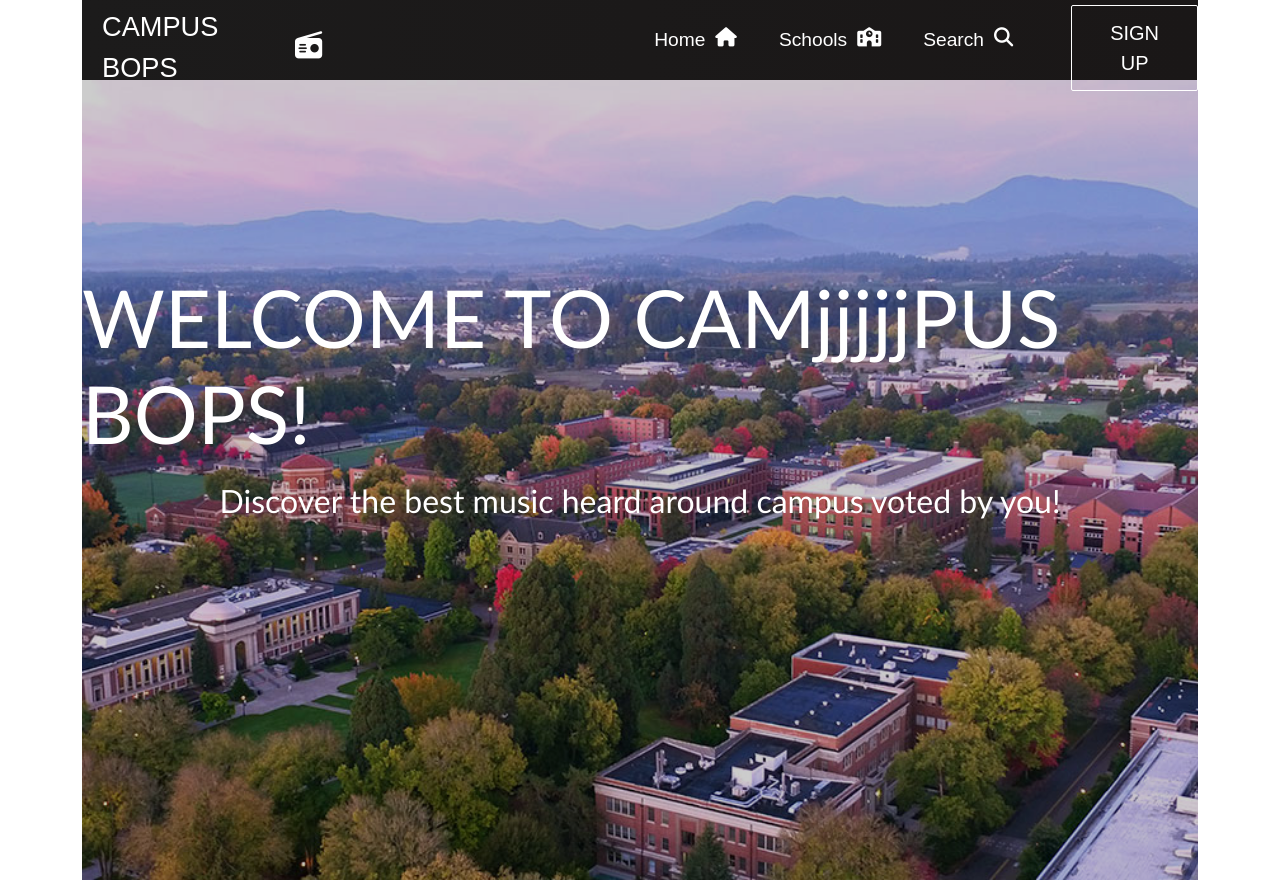
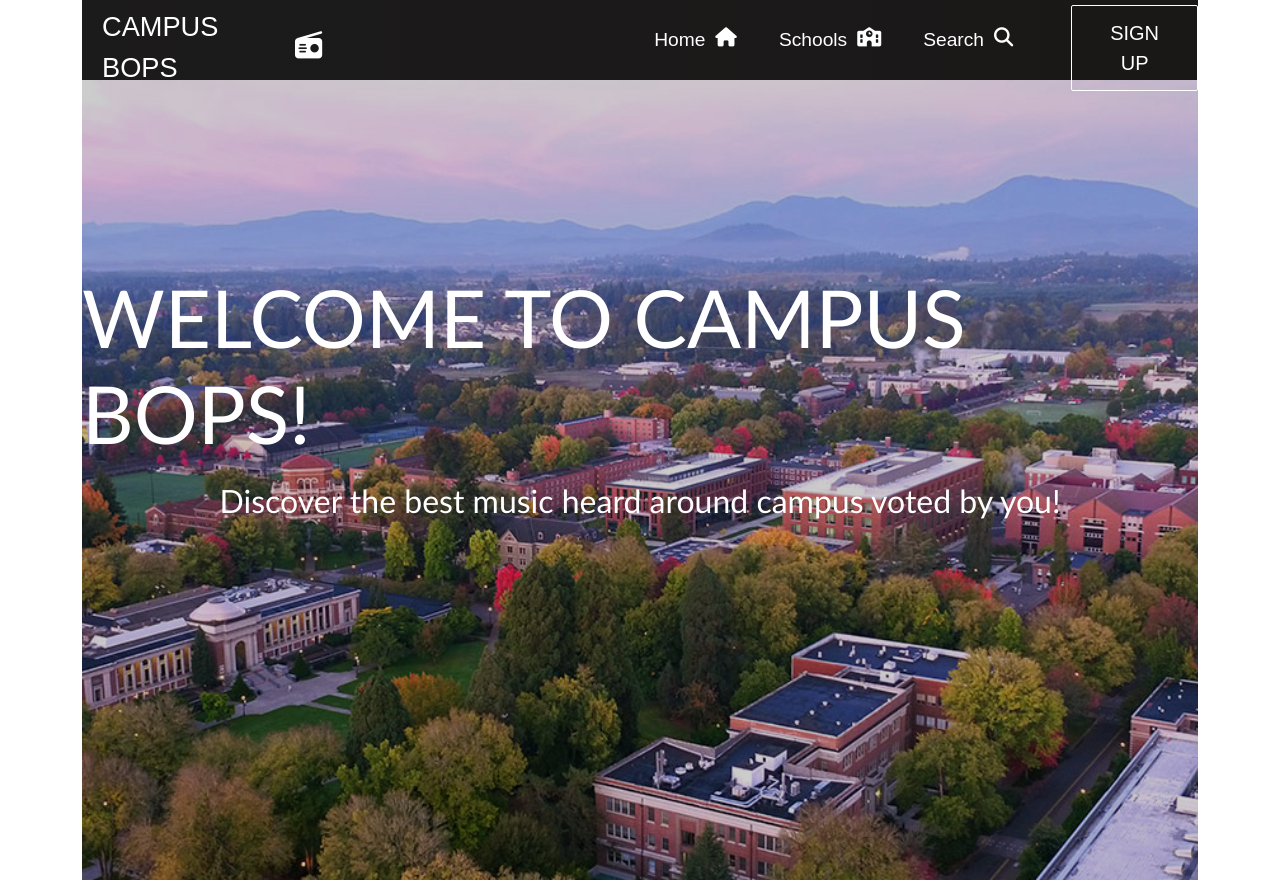
Before and after one commit to kawaharm/campus_bops_v2, a React (Create React App) app: page / in a window 1280 px wide. Built offline with nearby package versions, Linux system fonts and the light colour scheme.

Commit message:
undo test

```diff
--- a/src/routes/Home.js
+++ b/src/routes/Home.js
@@ -7,7 +7,7 @@ function Home() {
   return (
     <>
       <div className="home-container">
-        <h1>WELCOME TO CAMjjjjjPUS BOPS!</h1>
+        <h1>WELCOME TO CAMPUS BOPS!</h1>
         <p>Discover the best music heard around campus voted by you!</p>
       </div>
     </>
```
